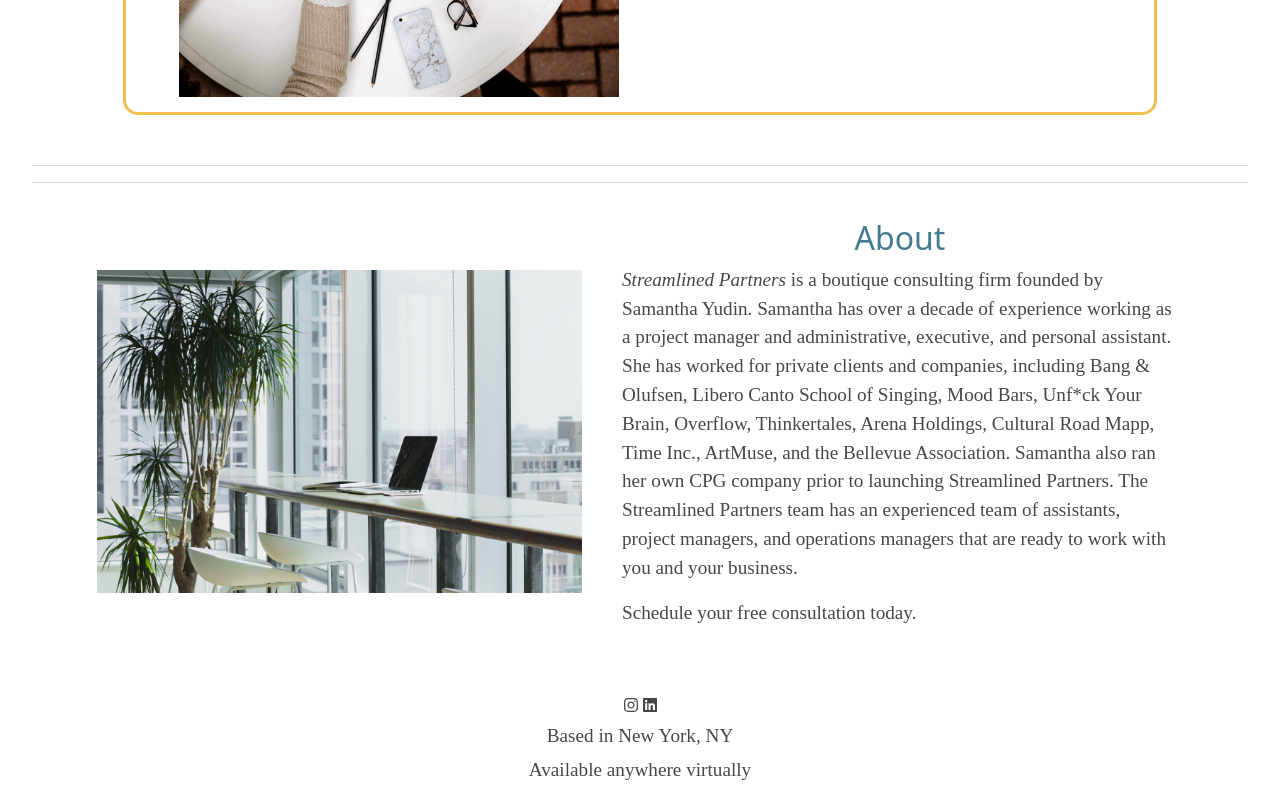
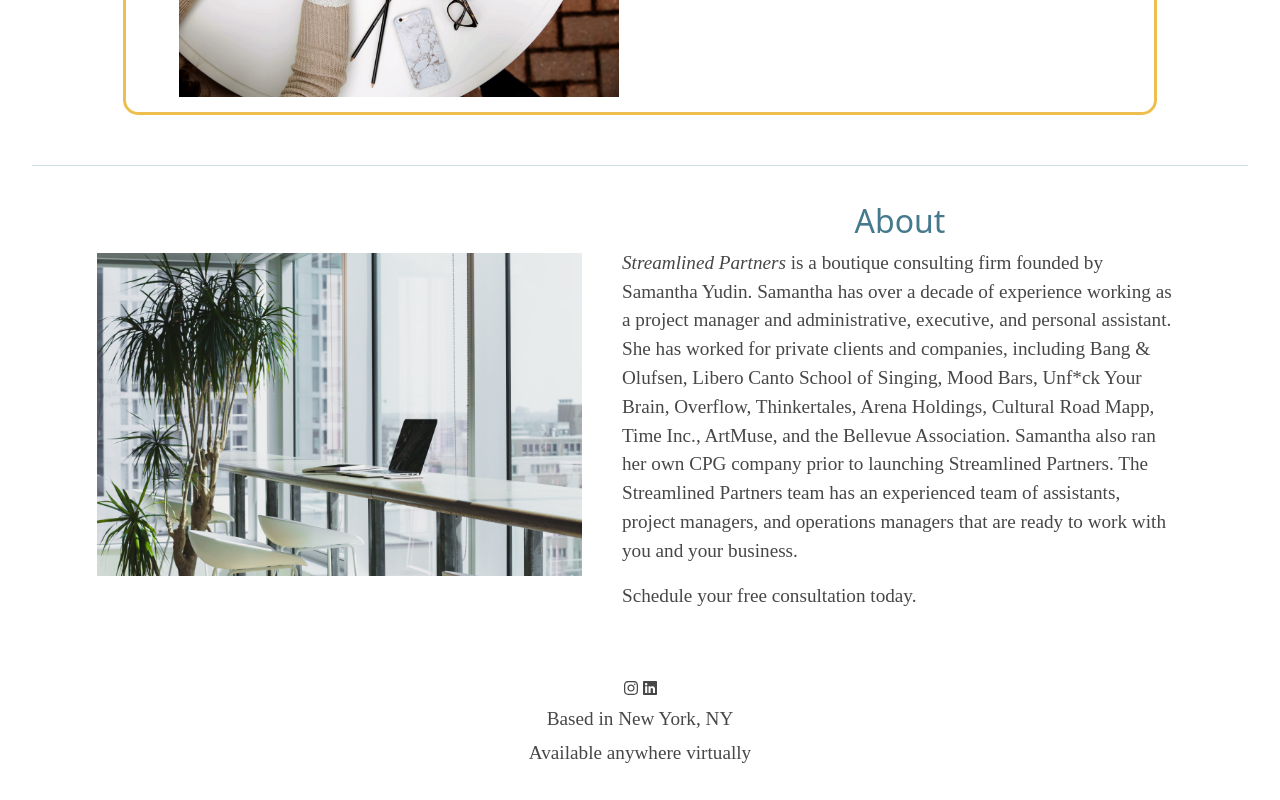
Before and after one commit to rhkearns/streamlined_1, a React (Create React App) app: page / in a window 1280 px wide. Shown: the part 2711-3511 px from the top of the page. Built offline with nearby package versions, Linux system fonts and the light colour scheme; a web font is replaced by a local one.

Commit message:
removal of extra line, package title change

```diff
--- a/src/Components/ContentBody/ContentBody.jsx
+++ b/src/Components/ContentBody/ContentBody.jsx
@@ -21,10 +21,8 @@ const ContentBody = () => {
 					across industries, from consumer-packaged good brands to marketing
 					companies, from musical performance schools to healthcare nonprofits.
 					Working with Streamlined Partners is a smart short-term investment in
-					your business’ long-term goals.
-				</p>
-				<p>
-					We work remotely allowing us to work with companies wherever they are.
+					your business’ long-term goals.</p>
+				<p>We work remotely allowing us to work with companies wherever they are.
 				</p>{' '}
 				{/* <button id="cta-button">
 					<a
--- a/src/pages/Home/Home.jsx
+++ b/src/pages/Home/Home.jsx
@@ -13,7 +13,7 @@ const Home = () => {
 			<ContentBody />
 			<hr className="line" />
 			{/* <Contact /> */}
-			<hr className="line" />
+			{/* <hr className="line" /> */}
 			{/* <Testimonials /> */}
 			{/* <hr className="line" /> */}
 			<About />
```
